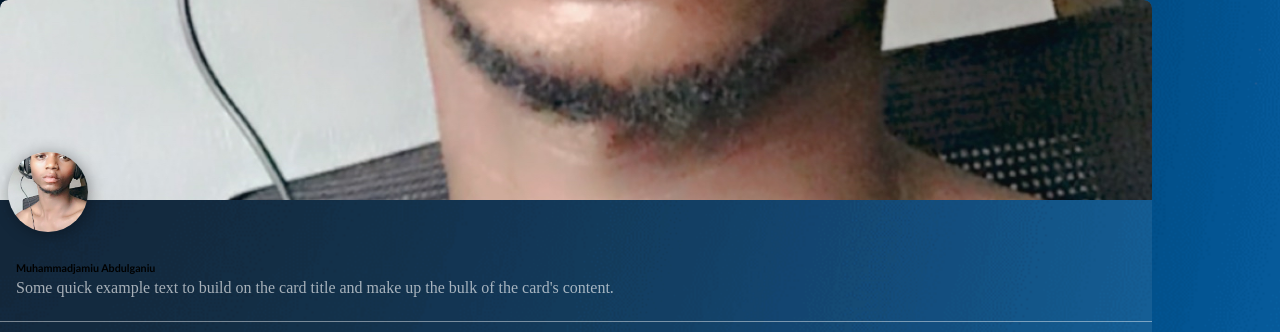
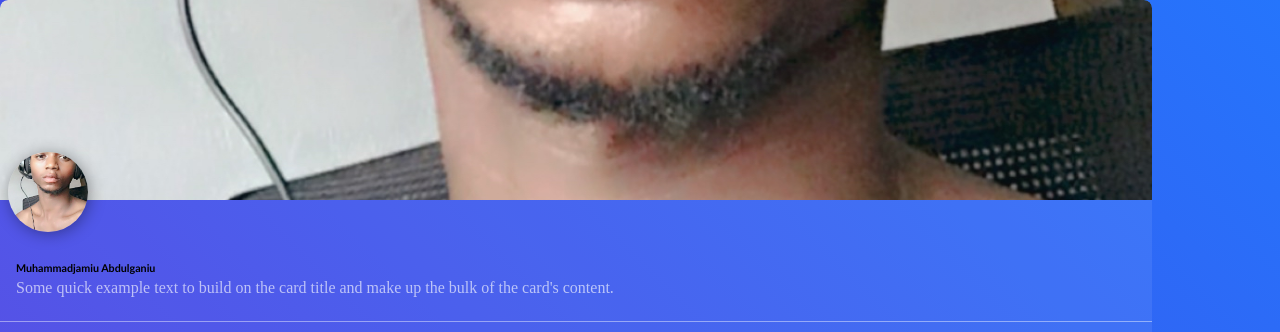
Before and after one commit to mario0070/Dashboard-UI-Desktop, a plain HTML site: page profile.html in a window 1280 px wide. Shown: the top 332 px of the page. Drawn offline with Linux system fonts and the light colour scheme.

Commit message:
color theme

```diff
--- a/dashboard.css
+++ b/dashboard.css
@@ -2,16 +2,16 @@ body{
     padding: 0;
     margin: 0;
     box-sizing: border-box;
-    background: url(./images/1\ \(1\).png);
+    background:linear-gradient(45deg, rgb(106, 17, 203), rgb(37, 117, 252));
     background-repeat: no-repeat;
-    background-size: cover;
+    background-size: contain;
     transition: .3s;
     max-width: 1440px;
 }
 
 nav{
     color: white;
-    background: url(./images/1\ \(1\).png);
+    background: linear-gradient(45deg, rgb(106, 17, 203), rgb(37, 117, 252));
     box-shadow: .1em .1em 1em rgba(0, 0, 0, 0.068);
     width: 100%;
 }
@@ -148,7 +148,7 @@ nav .iconSet i:hover{
 
 /* side bar content */
 .sidebar{
-    background: url(./images/1\ \(1\).png);
+    background: linear-gradient(45deg, rgb(106, 17, 203), rgb(37, 117, 252));
     color: white;
     position: fixed;
     height: 10%;
@@ -613,7 +613,7 @@ footer{
         padding: 0;
         margin: 0;
         box-sizing: border-box;
-        background: url(./images/1\ \(1\).png);
+        background: linear-gradient(45deg, rgb(106, 17, 203), rgb(37, 117, 252));
         background-repeat: no-repeat;
         background-size: cover;
         transition: .3s;
--- a/style.css
+++ b/style.css
@@ -2,9 +2,9 @@ body{
     padding: 0;
     margin: 0;
     box-sizing: border-box;
-    background: url(./images/1\ \(1\).png);
+    background:linear-gradient(45deg, rgb(106, 17, 203), rgb(37, 117, 252));
     background-repeat: no-repeat;
-    background-size: cover;
+    background-size: contain;
     transition: .3s;
     max-width: 1440px;
 }
@@ -12,7 +12,7 @@ body{
 nav{
     padding: 1em;
     color: white;
-    background: url(./images/1\ \(1\).png);
+    background: linear-gradient(45deg, rgb(106, 17, 203), rgb(37, 117, 252));
     box-shadow: .1em .1em 1em rgba(0, 0, 0, 0.068);
     width: 100%;
     max-width: 1440px;
@@ -160,7 +160,7 @@ nav .iconSet i:hover{
 
 /* side bar content */
 .sidebar{
-    background: url(./images/1\ \(1\).png);
+    background: linear-gradient(45deg, rgb(106, 17, 203), rgb(37, 117, 252));
     color: white;
     position: fixed;
     height: 10%;
@@ -486,7 +486,7 @@ nav .iconSet i:hover{
         padding: 0;
         margin: 0;
         box-sizing: border-box;
-        background: url(./images/1\ \(1\).png);
+        background: linear-gradient(45deg, rgb(106, 17, 203), rgb(37, 117, 252));
         background-repeat: no-repeat;
         background-size: cover;
         transition: .3s;
```
